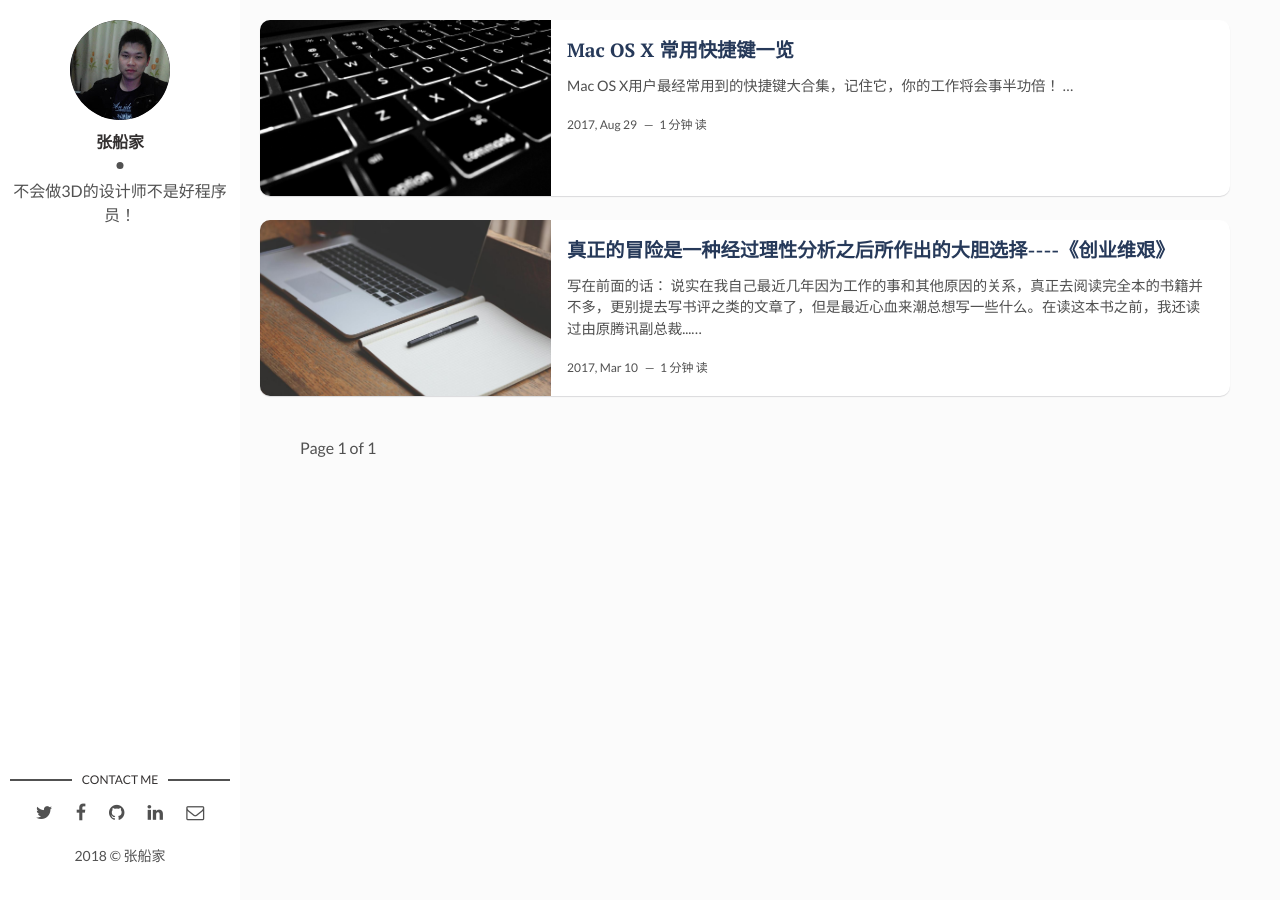
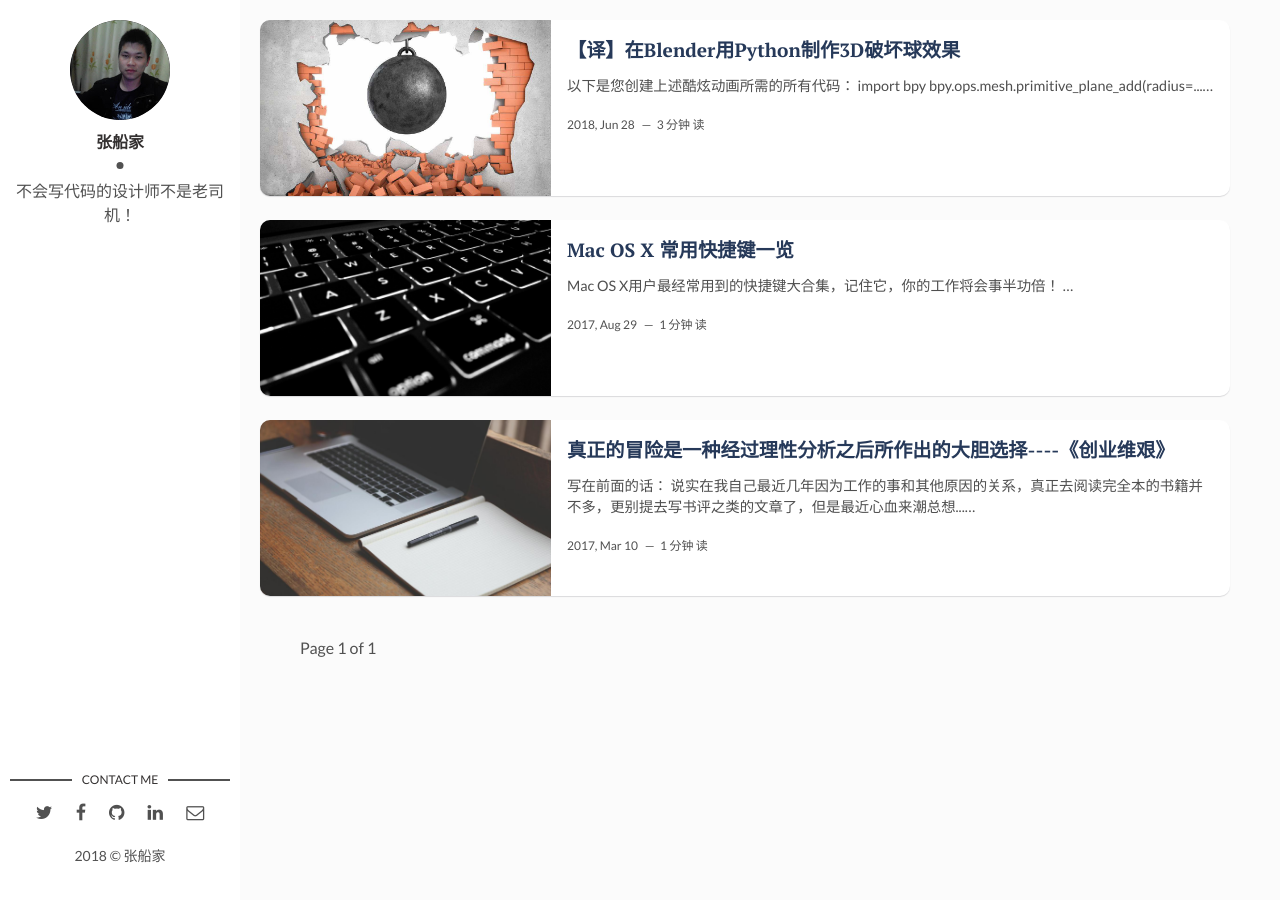
Before and after one commit to zhangchuanjia123/zhangchuanjia123.github.io, a Jekyll site: the page built from index.html, in a window 1280 px wide. Built offline with Jekyll 4.4.1, drawn with Linux system fonts in a browser that asks for light colours; the list of posts is cut into pages by our own code; some of the changed lines change nothing that is shown.

Commit message:
增加<<在Blender用Python制作3D破坏球效果>>

```diff
--- a/_config.yml
+++ b/_config.yml
@@ -19,7 +19,7 @@
 baseurl: "" # the subpath of your site, e.g. /blog
 
 #baseurl: "/zhangchuanjia123.github.io" # the subpath of your site, e.g. /blog
-url: "" # the base hostname & protocol for your site, e.g. http://example.com
+url: "https://zhangchuanjia123.github.io/" # the base hostname & protocol for your site, e.g. http://example.com
 #twitter_username: jekyllrb
 #github_username:  jekyll
 
@@ -28,7 +28,7 @@
 # Author Settings
 author: 张船家 # add your name
 author-img: ziji.jpg # add your photo
-about-author: 不会做3D的设计师不是好程序员！ # add description
+about-author: 不会写代码的设计师不是老司机！ # add description
 social-twitter: # add your Twitter handle
 social-facebook: # add your Facebook handle
 social-github: zhangchuanjia123 # add your Github handle
@@ -40,6 +40,8 @@
 
 # Tracker
 analytics: # Google Analytics
+
+highlighter: rouge
 
 # Build settings
 markdown: kramdown
--- /dev/null
+++ b/_posts/2018-06-29-wrecking-ball-effect-in-blender-python.md
@@ -0,0 +1,81 @@
+---
+layout: post
+title: 【译】在Blender用Python制作3D破坏球效果
+date: 2018-06-29 00:00:00 +0300
+description: You’ll find this post in your `_posts` directory. Go ahead and edit it and re-build the site to see your changes. # Add post description (optional)
+img: pohuaiqiu.jpg # Add image post (optional)
+tags: [Blender, Python] # add tag
+---
+
+![破坏gif图](https://i.imgur.com/9OUdwNR.gif)
+
+以下是您创建上述酷炫动画所需的所有代码：
+---
+{% highlight ruby %}
+import bpy
+bpy.ops.mesh.primitive_plane_add(radius=100, location=(0, 0, 0)) # create Plane
+bpy.ops.rigidbody.object_add()
+bpy.context.object.rigid_body.type = 'PASSIVE'
+for x in range(1,19): # create Toruses
+    bpy.ops.mesh.primitive_torus_add(location=(0, x*4.3, 110), rotation=(0,1.5708*(x%2), 0), major_radius=3.5, minor_radius=.5, abso_major_rad=1.25, abso_minor_rad=0.75)
+    bpy.ops.rigidbody.object_add()
+    bpy.context.object.rigid_body.collision_shape = 'MESH'
+    if x==1:
+        bpy.context.object.rigid_body.enabled = False
+    for z in range (0,9): # create Cubes
+        bpy.ops.mesh.primitive_cube_add(radius=3, location=(x*6-60,2,2.8+z*6))
+        bpy.ops.rigidbody.object_add()
+        bpy.context.object.rigid_body.mass = 0.0001
+{% endhighlight %}
+---
+###### （如果您对Blender Python完全不熟悉， [请单击此处以了解如何复制粘贴代码.](http://slicker.me/blender/3d_mandelbrot.htm)
+  我们需要三组刚体（当您在Blender的对象上打开一个刚体的属性时，Blender将模拟与其它刚体的碰撞）
+
+### 1.平面
+第2行代码创建一个简单的平面，多维数据集将在该平面上展开。为了防止它因重力而掉落，我们将其作为被动受体（第4代码）。
+### 2. 圆环
+x循环5-12行代码创建由18个圆环组成的链条，它们将撞击墙体：
+6-8行确定它们的坐标并沿Y轴依次旋转90°。旋转是通过x除以2的余数（获得“0-1-0-1-0...”序列）乘以90度（弧度1.5708）实现的。
+第10行将它们的碰撞形状设置为“MESH”。如果设置为默认的"Convex Hull"，Blender就不会考虑到中间的孔洞，链条就会脱落。
+第11-12行将第一个圆环的"Enabled"属性设置为false，防止由于重力而坠落。这样它就固定在那牵住整个链条。
+### 3. 立方体
+在13-16行代码中，我们创建了一个由10个立方体组成的列，重量非常轻，以便在撞击时飞得更远。
+因为z循环第13行嵌套在x循环第5行中，我们将得到一个18X10的立方体组成的墙。
+好了！当您点击时间线上的“播放”时，链条就会掉下来，撞上立方体并让它们飞起来！
+
+![](https://i.imgur.com/BhJdnCe.gif)
+
+现在让我们把最后一个圆环做大一点让它看起来更像一个真正的毁灭球而不是用链条打破墙壁。当我们在它的时候，让我们也旋转链条，使它以一个角度撞击墙壁，从而导致更冷的碰撞。改变第6行代码为:
+
+---
+{% highlight ruby %}
+bpy.ops.mesh.primitive_torus_add(location=(x*2, x*4.3, 110), rotation=(0,1.5708*(x%2), 0), major_radius=3.5+1*(x==18), minor_radius=.5+1*(x==18), abso_major_rad=1.25, abso_minor_rad=0.75)
+{% endhighlight %}
+![](https://i.imgur.com/9OUdwNR.gif)
+---
+[点击此处下载包含代码的.blend文件](https://web.opendrive.com/api/v1/download/file.json/OF8xMzk3MDkxODVf?inline=0)
+
+准备好打破别的东西而不是墙？让我们粉碎这个坏男孩：
+
+![](https://i.imgur.com/JqqHkMp.gif)
+
+将第13-16行代码替换为：
+---
+{% highlight ruby %}
+for z in range(1,10):
+    bpy.ops.mesh.primitive_cube_add(radius=3, location=(z*6-60,0,x*6-3))
+    bpy.ops.transform.resize(value=(1, .5+10*math.cos(x/3.14)*math.sin(z/3.14),1), constraint_axis=(False, True, False))
+    bpy.ops.rigidbody.object_add()
+    bpy.context.object.rigid_body.mass=0.0001
+{% endhighlight %}
+---
+
+并在代码的最开头添加以下行，以便我们可以使用三角函数sin和cos：
+---
+{% highlight ruby %}
+import math
+{% endhighlight %}
+---
+##### 尽情享受破坏吧！
+
+原文地址：http://slicker.me/blender/wreck.htm
--- a/index.html
+++ b/index.html
@@ -9,7 +9,7 @@
   {% endif %}
   <div class="post-content">
     <h2 class="post-title"><a href="{{post.url | prepend: site.baseurl}}">{{post.title}}</a></h2>
-    <p class="excerpt">{{ post.content | strip_html | truncatewords: 15 | truncate:100 }}&hellip;</p>
+    <p class="excerpt">{{ post.content | strip_html | truncatewords: 15 | truncate:75 }}&hellip;</p>
 
     <span class="post-date">{{post.date | date: '%Y, %b %d'}}&nbsp;&nbsp;&nbsp;—&nbsp;</span>
     <span class="post-words">{% capture words %}{{ post.content | number_of_words }}{% endcapture %}{% unless words contains "-" %}{{ words | plus: 250 | divided_by: 250 | append: " 分钟 读" }}{% endunless %}</span>
```
Also changed, not shown: assets/img/pohuaiqiu.jpg (added), 4 other files.
